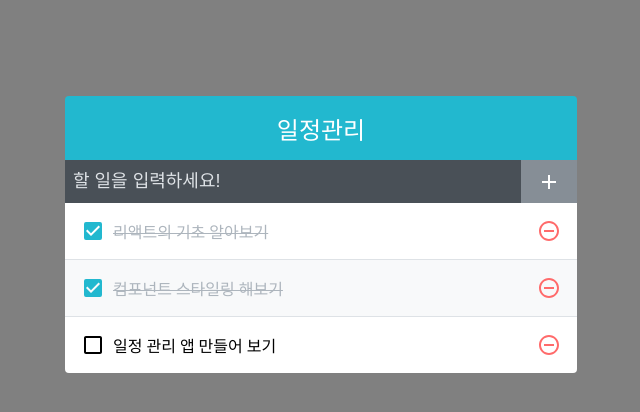
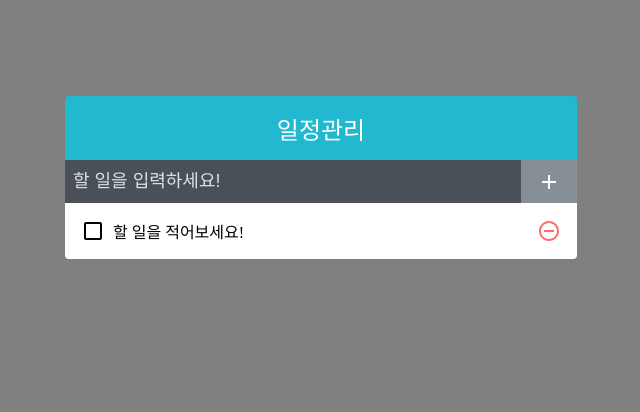
Before and after one commit to byungju0624/scheduletool, a React (Create React App) app: page / in a window 1280 px wide. Shown: the top 412 px of the page, without its empty margins (319-959 px from the left). Built offline with nearby package versions, Linux system fonts and the light colour scheme.

Commit message:
todolist to complate

```diff
--- a/src/App.js
+++ b/src/App.js
@@ -1,4 +1,4 @@
-import React, { useState } from 'react';
+import React, { useCallback, useRef, useState } from 'react';
 import logo from './logo.svg';
 import './App.css';
 import TodoTemplate from './components/todotemplate/todotemplate';
@@ -6,14 +6,42 @@
 import TodoList from './components/todolist/todolist';
 function App() {
   const [todos, setTodos] = useState([
-    { id: 1, text: '리액트의 기초 알아보기', checked: true },
-    { id: 2, text: '컴포넌트 스타일링 해보기', checked: true },
-    { id: 3, text: '일정 관리 앱 만들어 보기', checked: false },
+    { id: 1, text: '할 일을 적어보세요!', checked: false },
   ]);
+
+  const nextId = useRef(2);
+  const onInsert = useCallback(
+    (text) => {
+      const todo = {
+        id: nextId.current,
+        text,
+        checked: false,
+      };
+      setTodos(todos.concat(todo));
+      nextId.current += 1;
+    },
+    [todos],
+  );
+  const onRemove = useCallback(
+    (id) => {
+      setTodos(todos.filter((todo) => todo.id !== id));
+    },
+    [todos],
+  );
+  const onToggle = useCallback(
+    (id) => {
+      setTodos(
+        todos.map((todo) =>
+          todo.id === id ? { ...todo, checked: !todo.checked } : todo,
+        ),
+      );
+    },
+    [todos],
+  );
   return (
     <TodoTemplate>
-      <TodoInsert />
-      <TodoList todos={todos} />
+      <TodoInsert onInsert={onInsert} />
+      <TodoList todos={todos} onRemove={onRemove} onToggle={onToggle} />
     </TodoTemplate>
   );
 }
--- a/src/components/todoinsert/todoinsert.jsx
+++ b/src/components/todoinsert/todoinsert.jsx
@@ -1,10 +1,30 @@
-import React from 'react';
+import React, { useCallback, useState } from 'react';
 import './todoinsert.scss';
 import { MdAdd } from 'react-icons/md';
-const TodoInsert = (props) => {
+const TodoInsert = ({ onInsert }) => {
+  const [value, setValue] = useState('');
+  const onChange = useCallback((e) => {
+    setValue(e.target.value);
+  }, []);
+  const onSubmit = useCallback(
+    (e) => {
+      onInsert(value);
+      setValue('');
+      e.preventDefault(); //submit 이벤트는 브라우저에 새로고침을 발생시키므로 방지하기 위해 이 함수를 사용한다.
+    },
+    [onInsert, value],
+  );
+  const onClick = useCallback(() => {
+    onInsert(value);
+    setValue('');
+  }, [onInsert, value]);
   return (
-    <form className="todoinsert">
-      <input placeholder="할 일을 입력하세요!" />
+    <form className="todoinsert" onSubmit={onSubmit}>
+      <input
+        placeholder="할 일을 입력하세요!"
+        onChange={onChange}
+        value={value}
+      />
       <button type="submit">
         <MdAdd />
       </button>
--- a/src/components/todolist/todolist.jsx
+++ b/src/components/todolist/todolist.jsx
@@ -1,10 +1,17 @@
 import React from 'react';
 import TodoListItem from '../todolistitem/todolistitem';
-const TodoList = ({ todos }) => {
+const TodoList = ({ todos, onRemove, onToggle }) => {
   return (
     <div className="todolist">
       {todos.map((todo) => {
-        return <TodoListItem key={todo.id} todo={todo} />;
+        return (
+          <TodoListItem
+            key={todo.id}
+            todo={todo}
+            onRemove={onRemove}
+            onToggle={onToggle}
+          />
+        );
       })}
     </div>
   );
--- a/src/components/todolistitem/todolistitem.jsx
+++ b/src/components/todolistitem/todolistitem.jsx
@@ -6,17 +6,17 @@
   MdRemoveCircleOutline,
 } from 'react-icons/md';
 import cn from 'classnames';
-const TodoListItem = ({ todo }) => {
-  const { text, checked } = todo;
+const TodoListItem = ({ todo, onRemove, onToggle }) => {
+  const { id, text, checked } = todo;
 
   return (
     <div className="todolistitem">
-      <div className={cn('checkbox', { checked })}>
+      <div className={cn('checkbox', { checked })} onClick={() => onToggle(id)}>
         {checked ? <MdCheckBox /> : <MdCheckBoxOutlineBlank />}
         <div className="text">{text}</div>
       </div>
       <div className="remove">
-        <MdRemoveCircleOutline />
+        <MdRemoveCircleOutline onClick={() => onRemove(id)} />
       </div>
     </div>
   );
```
Also changed, not shown: 1 other file (tests, documents, lock files or other folders).
